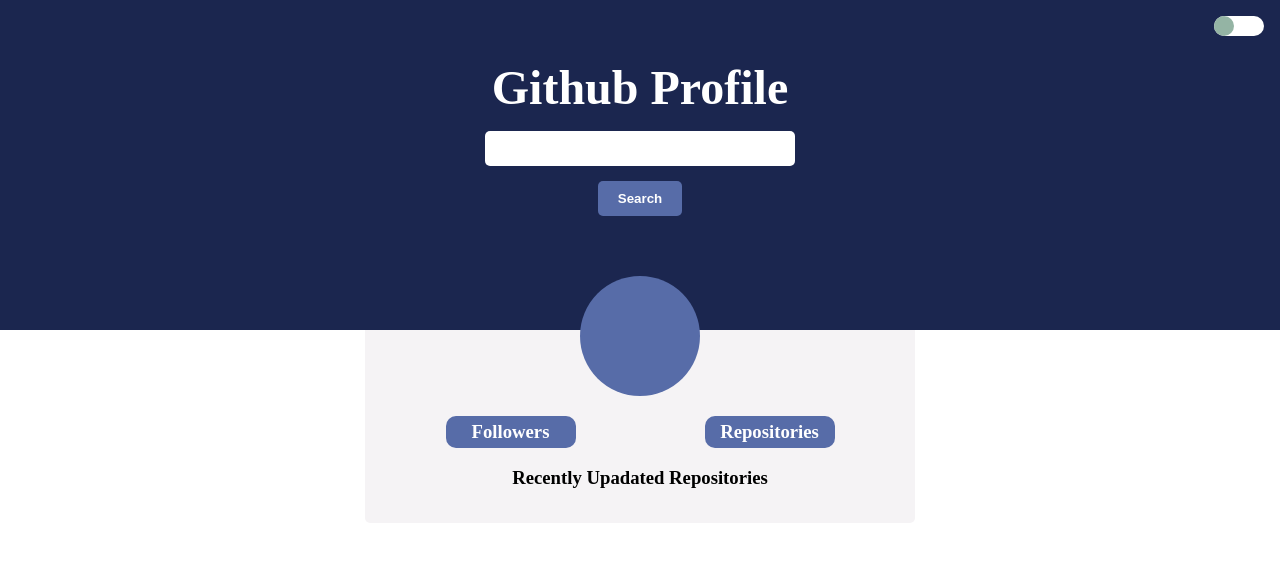
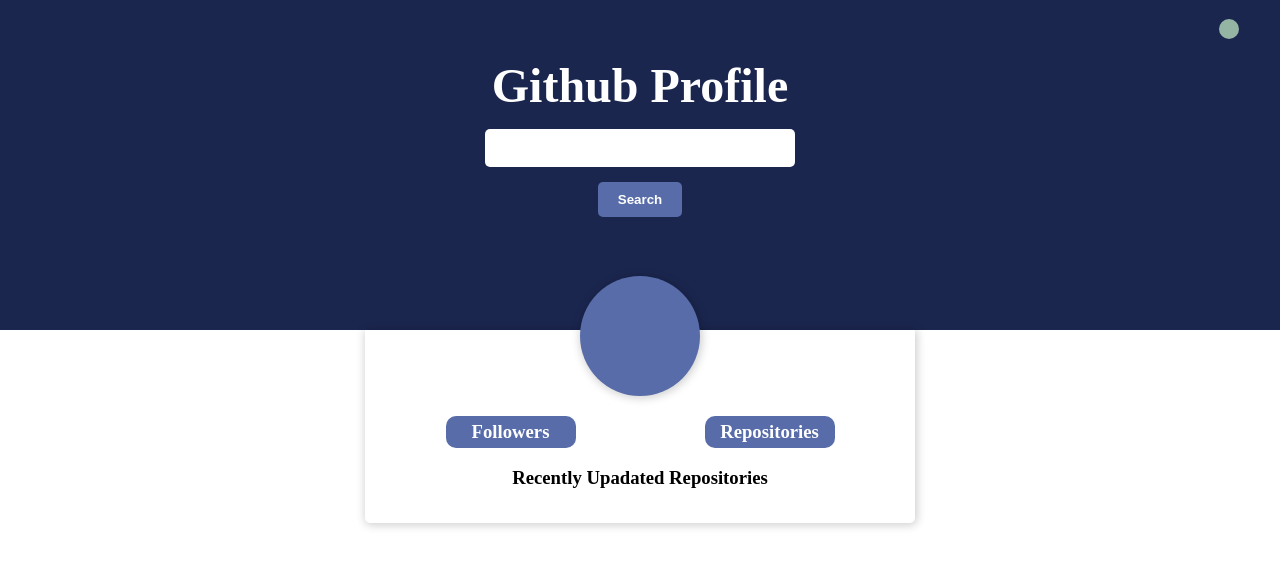
Before and after one commit to IBanda/Github-Profile, a React (Create React App) app: page / in a window 1280 px wide. Shown: the top 566 px of the page. Built offline with nearby package versions, Linux system fonts and the light colour scheme.

Commit message:
add dark mode

```diff
--- a/public/index.html
+++ b/public/index.html
@@ -27,6 +27,18 @@
     <title>React App</title>
   </head>
   <body>
+    <script type="text/javascript">
+      (function () {
+        try {
+          var mode = localStorage.getItem('theme');
+          if (mode) {
+            document.body.classList.add(mode);
+          }
+        } catch (error) {
+          console.error(error);
+        }
+      })();
+    </script>
     <noscript>You need to enable JavaScript to run this app.</noscript>
     <div id="root"></div>
     <!--
--- a/src/App.js
+++ b/src/App.js
@@ -1,5 +1,5 @@
-import { useState } from 'react';
-import { createGlobalStyle, ThemeProvider } from 'styled-components';
+import { useState, useEffect } from 'react';
+import { createGlobalStyle } from 'styled-components';
 import Search from './features/search';
 import SearchResult from './features/search-result';
 import Toggle from './toggle';
@@ -13,25 +13,67 @@
 }
 body{
  margin:0;
- background-color:${(props) => props.theme.bg}
+}
+body.light{
+background-color:#fff;
+.toggle-wrapper{
+background-color:#fff;
+.toggle{
+  transform: translateX(0);
+}
+}
+.results{
+  background-color:#f5f3f5;
+  color:#000;
+}
+}
+body.dark{
+  background-color:#3c4f65;
+  .toggle-wrapper{
+background-color:#ebebeb;
+  .toggle{
+  transform: translateX(20px);
+}
+  }
+  .results{
+  background-color:#213e3b;
+  color:#fff;
+  }
 }
 `;
+function addClass(mode) {
+  const body = document.body;
+  if (mode === 'light') {
+    body.classList.remove('dark');
+    body.classList.add(mode);
+  } else {
+    body.classList.remove('light');
+    body.classList.add(mode);
+  }
+}
 function App() {
-  const [theme, setTheme] = useState({ bg: '#fff' });
+  // eslint-disable-next-line no-unused-vars
+  const [theme, setTheme] = useState({ mode: 'light' });
+
+  useEffect(() => {
+    setTheme({ mode: localStorage.getItem('theme') });
+  }, []);
+
   const onToggle = () => {
-    setTheme((prev) =>
-      prev.bg === '#3c4f65'
-        ? { ...prev, bg: '#fff' }
-        : { ...prev, bg: '#3c4f65' }
-    );
+    setTheme((prev) => {
+      const prevTheme = { mode: prev.mode === 'light' ? 'dark' : 'light' };
+      addClass(prevTheme.mode);
+      window.localStorage.setItem('theme', prevTheme.mode);
+      return prevTheme;
+    });
   };
   return (
-    <ThemeProvider theme={theme}>
+    <>
       <Toggle onToggle={onToggle} />
       <GlobalStyles />
       <Search />
       <SearchResult />
-    </ThemeProvider>
+    </>
   );
 }
 
--- a/src/features/avator.js
+++ b/src/features/avator.js
@@ -14,6 +14,7 @@
   position: absolute;
   top: -70px;
   background-color: #576ca8;
+  box-shadow: 1px 1px 10px 1px rgba(0, 0, 0, 0.2);
 `;
 
 export default function AvatarIMG({ src }) {
--- a/src/features/search-form.js
+++ b/src/features/search-form.js
@@ -14,6 +14,7 @@
     border-radius: 5px;
     outline: none;
     margin-bottom: 15px;
+    font-size: 16px !important;
     display: block;
     &:focus {
       box-shadow: 1px 2px 10px 1px #576ca8;
--- a/src/features/search-result.js
+++ b/src/features/search-result.js
@@ -9,9 +9,7 @@
   margin: auto;
   padding: 1em;
   border-radius: 0 0 5px 5px;
-  background-color: ${(props) =>
-    props.theme.bg === '#fff' ? '#f5f3f5' : '#213e3b'};
-  color: ${(props) => (props.theme.bg === '#fff' ? '#000' : '#fff')};
+  box-shadow: 1px 1px 10px 1px rgba(0, 0, 0, 0.2);
   & > .avatar-container {
     display: flex;
     position: relative;
@@ -31,7 +29,7 @@
 export default function SearchResult() {
   const { user } = useSelector((state) => state.user);
   return (
-    <ResultDiv>
+    <ResultDiv className="results">
       <div className="avatar-container">
         <Avatar src={user?.avatar_url} />
       </div>
--- a/src/features/searchSlice.js
+++ b/src/features/searchSlice.js
@@ -16,6 +16,7 @@
     [fetchUser.fulfilled]: (state, action) => {
       state.user = action.payload;
       state.message = action.payload.message;
+
       if (action.payload.message) {
         state.status = 'error';
       } else {
--- a/src/index.js
+++ b/src/index.js
@@ -4,14 +4,14 @@
 import reportWebVitals from './reportWebVitals';
 import { Provider } from 'react-redux';
 import store from './store';
-
+const Root = document.getElementById('root');
 ReactDOM.render(
   <Provider store={store}>
     <React.StrictMode>
       <App />
     </React.StrictMode>
   </Provider>,
-  document.getElementById('root')
+  Root
 );
 
 // If you want to start measuring performance in your app, pass a function
--- a/src/toggle.js
+++ b/src/toggle.js
@@ -2,9 +2,12 @@
 import styled from 'styled-components';
 
 const ToggleWrapper = styled.div`
-  background-color: ${(props) => (props.isToggled ? '#ebebeb' : '#fff')};
   width: 50px;
+  height: 25px;
+  padding: 0 5px;
   position: absolute;
+  display: flex;
+  align-items: center;
   top: 1em;
   right: 1em;
   border-radius: 999px;
@@ -15,7 +18,6 @@
     border-radius: 50%;
     background-color: #94b4a4;
     transition: transform 500ms;
-    transform: translateX(${(props) => (props.isToggled ? 30 : 0)}px);
   }
 `;
 
@@ -26,7 +28,11 @@
     onToggle();
   };
   return (
-    <ToggleWrapper isToggled={isToggled} onClick={onClick}>
+    <ToggleWrapper
+      className="toggle-wrapper"
+      isToggled={isToggled}
+      onClick={onClick}
+    >
       <div className="toggle" />
     </ToggleWrapper>
   );
```
Also changed, not shown: 1 other file (tests, documents, lock files or other folders).
